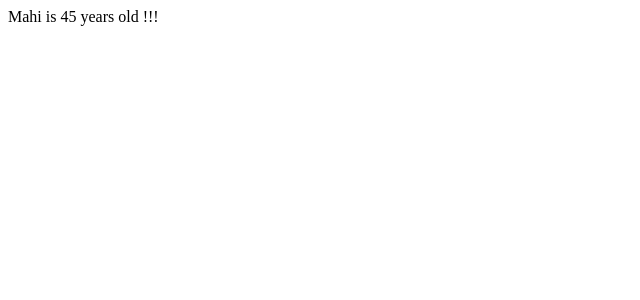
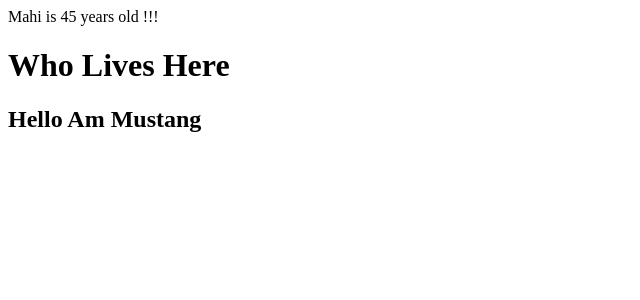
Before and after one commit to abishekak18/React.js, a React app: page / in a window 1280 px wide. Shown: the top 300 px of the page, without its empty margins (0-640 px from the left). Built offline with nearby package versions, Linux system fonts and the light colour scheme; the HTML template or start-up script is replaced by a standard one.

Commit message:
Update main.jsx

```diff
--- a/src/main.jsx
+++ b/src/main.jsx
@@ -2,9 +2,11 @@ import { StrictMode } from 'react';
 import { createRoot } from 'react-dom/client';
 import './index.css';
 import Message from './export_learn.jsx';
+import Garage from './props.jsx';
 
 createRoot(document.getElementById('root')).render(
   <StrictMode>
     <Message />
+    <Garage/>
   </StrictMode>,
 );
```
